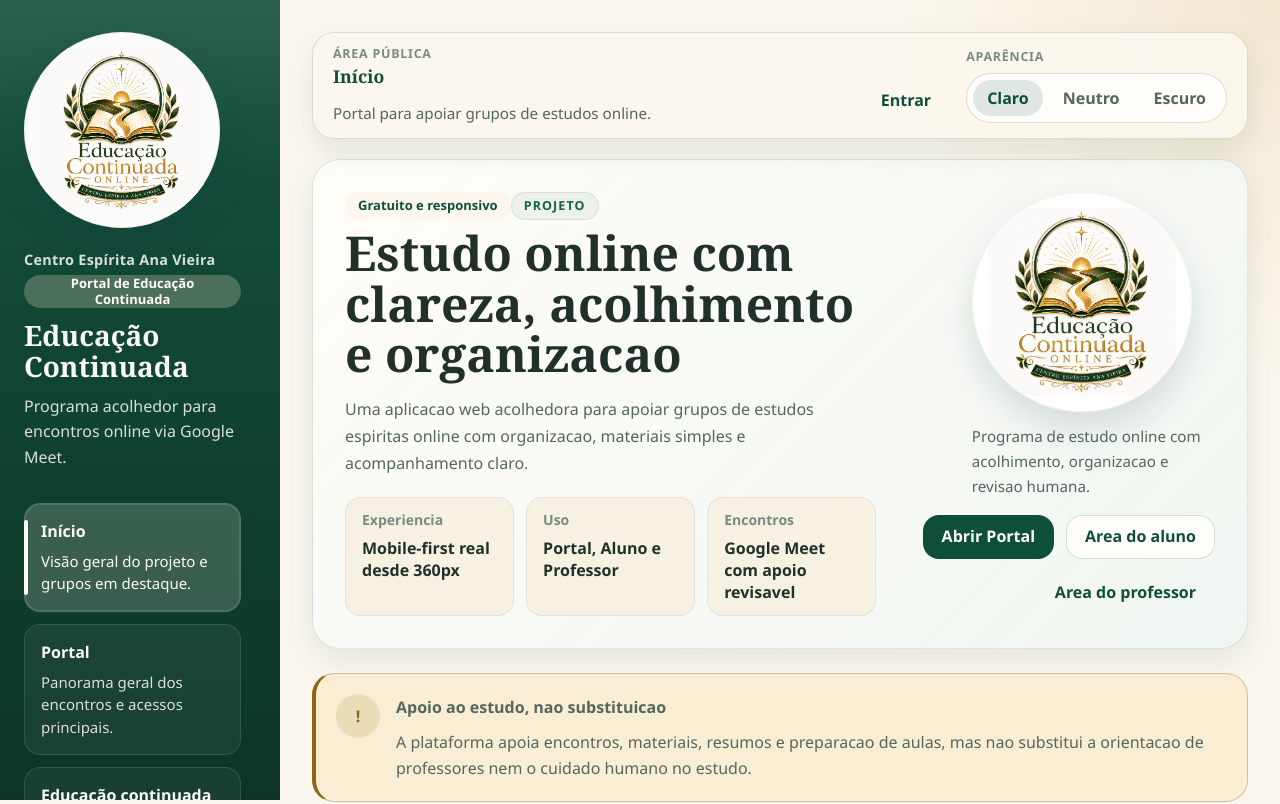
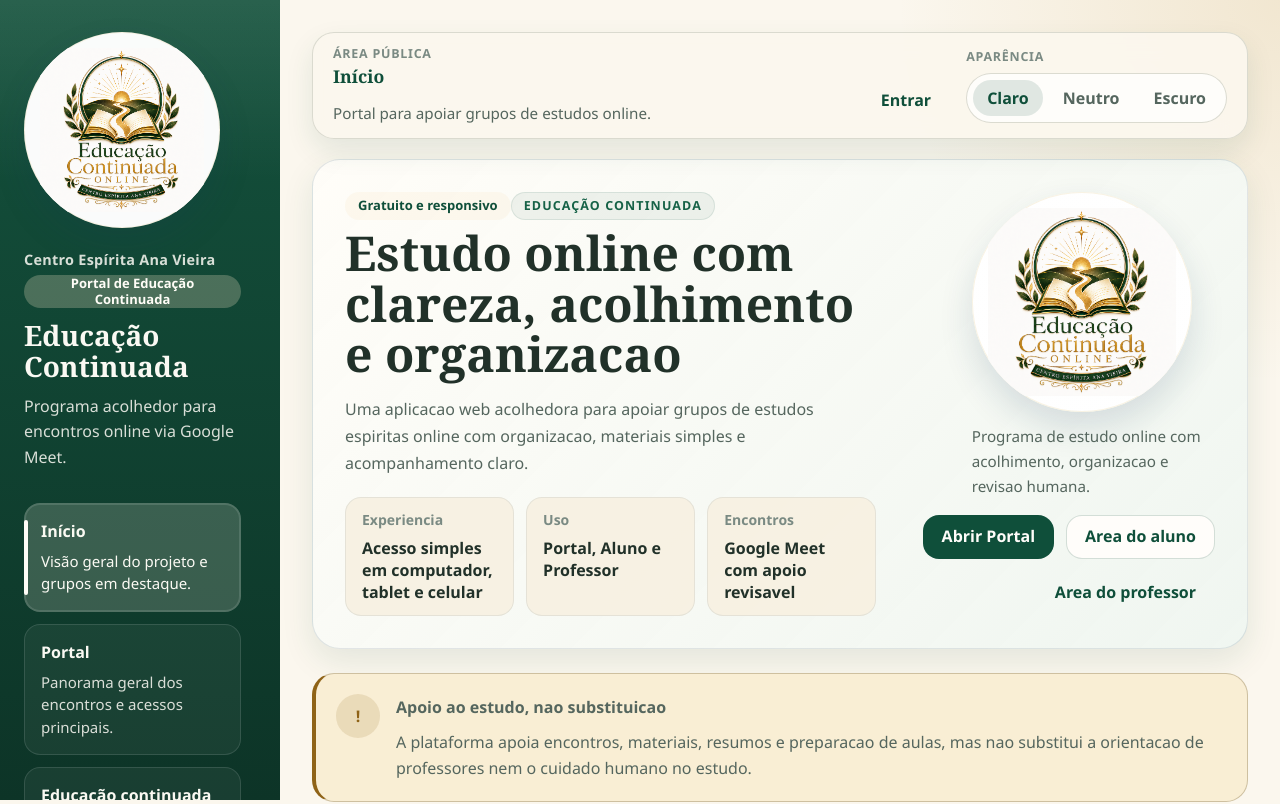
Before and after one commit to brodyandre/portal-estudos-espiritas-ai, a React (Vite) app in the folder apps/web/: page / in a window 1280 px wide. Shown: the top 804 px of the page. Built offline with nearby package versions, Linux system fonts and the light colour scheme; no server answers.

Commit message:
fix(web): refine production-facing microcopy

```diff
--- a/apps/web/src/pages/HomePage.tsx
+++ b/apps/web/src/pages/HomePage.tsx
@@ -26,9 +26,9 @@ export const HomePage = () => {
         }
         badge="Gratuito e responsivo"
         description="Uma aplicacao web acolhedora para apoiar grupos de estudos espiritas online com organizacao, materiais simples e acompanhamento claro."
-        eyebrow="Projeto"
+        eyebrow="Educação Continuada"
         meta={[
-          { label: "Experiencia", value: "Mobile-first real desde 360px" },
+          { label: "Experiencia", value: "Acesso simples em computador, tablet e celular" },
           { label: "Uso", value: "Portal, Aluno e Professor" },
           { label: "Encontros", value: "Google Meet com apoio revisavel" },
         ]}
--- a/apps/web/src/pages/LoginPage.tsx
+++ b/apps/web/src/pages/LoginPage.tsx
@@ -99,6 +99,12 @@ export const LoginPage = () => {
     : isProductionRuntime
       ? "Informe suas credenciais cadastradas para acessar sua área no portal."
       : "As credenciais abaixo foram preparadas para a máquina local com backend e PostgreSQL.";
+  const environmentMeta = isProductionRuntime
+    ? undefined
+    : [
+        { label: "Modo atual", value: currentModeLabel },
+        { label: "Backend", value: isDemoMode ? "Não conectado" : "Obrigatório" },
+      ];
 
   return (
     <div className="page-stack">
@@ -106,10 +112,7 @@ export const LoginPage = () => {
         badge={accessBadge}
         description={accessDescription}
         eyebrow="Login"
-        meta={[
-          { label: "Modo atual", value: currentModeLabel },
-          { label: "Backend", value: isDemoMode ? "Não conectado" : "Obrigatório" },
-        ]}
+        meta={environmentMeta}
         title="Entrar no portal"
       />
 
```
Also changed, not shown: 2 other files (tests, documents, lock files or other folders).
